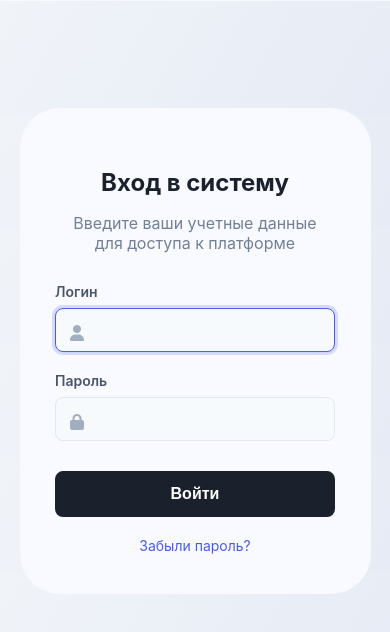
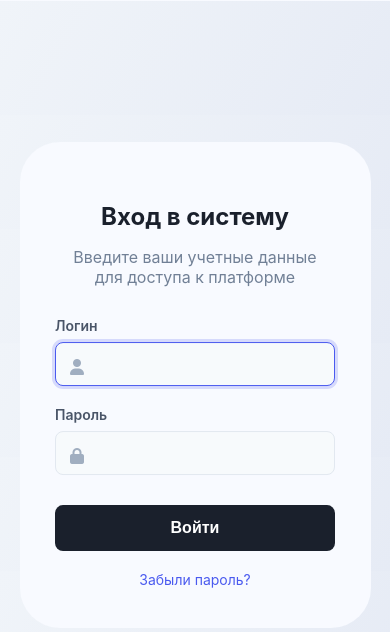
Before and after one commit to KhamzeyevAlisher/bilimClassProject, a Django app: page / in a window 390 px wide. Shown: the part 113-745 px from the top of the page. Run offline with Django 5.2, Linux system fonts and the light colour scheme.

Commit message:
логин fix bag

```diff
--- a/bilimClassProject/bilimClassApp/templates/registration/login.html
+++ b/bilimClassProject/bilimClassApp/templates/registration/login.html
@@ -120,6 +120,12 @@
 
     }
 }
+
+@media (max-width: 700px) {
+    .login-right-panel {
+        top: 59%;
+    }
+}
     </style>
 </head>
 <body class="login-page-body">
```
